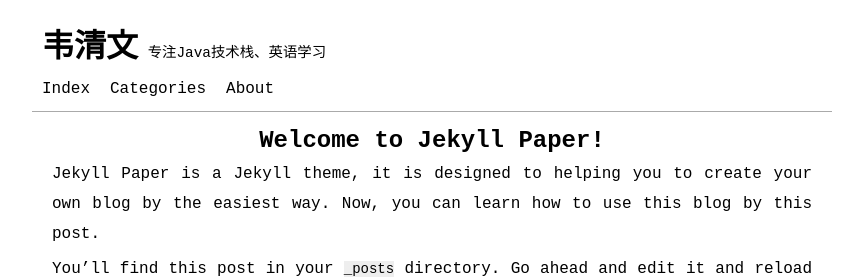
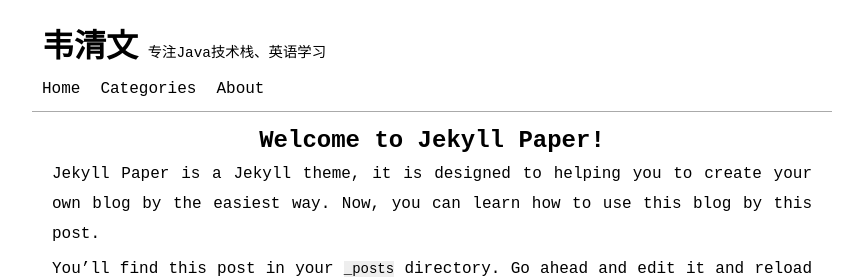
Before and after one commit to weiqingwen/wqw.github.io, a Jekyll site: the page built from _posts/2018-02-11-welcome/2018-02-11-welcome-to-jekyll.markdown, in a window 1280 px wide. Shown: the top 278 px of the page, without its empty margins (208-1071 px from the left). Built offline with Jekyll 4.4.1, drawn with Linux system fonts in a browser that asks for light colours.

Commit message:
Update lang.yml

```diff
--- a/_data/lang.yml
+++ b/_data/lang.yml
@@ -1,5 +1,5 @@
 en:
-  menu_index: "Index"
+  menu_index: "Home"
   menu_category: "Categories"
   menu_about: "About"
   paginator_previous: "Previous"
```
